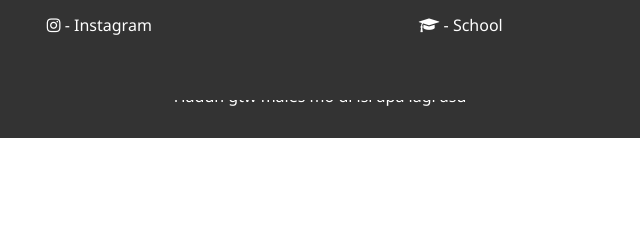
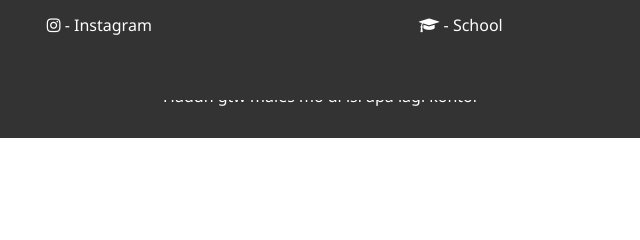
Before and after one commit to HiiIamDev/mywebsite.github.io, a plain HTML site: page index.html in a window 1280 px wide. Shown: the top 240 px of the page, 545-1185 px from the left. Drawn offline with Linux system fonts and the light colour scheme.

Commit message:
P change xommit

```diff
--- a/index.html
+++ b/index.html
@@ -187,7 +187,7 @@ img {
 </div>
 </div>
   <div class="borderText" style="margin-left: 200px;">
-    <p>Haduh gtw males mo di isi apa lagi asu</p>
+    <p>Haduh gtw males mo di isi apa lagi kontol</p>
   </div>
 </body>
 </html>
```
